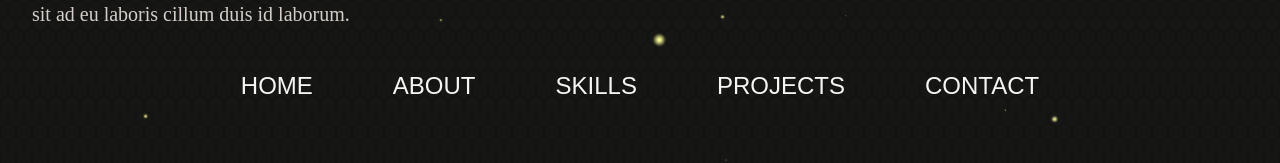
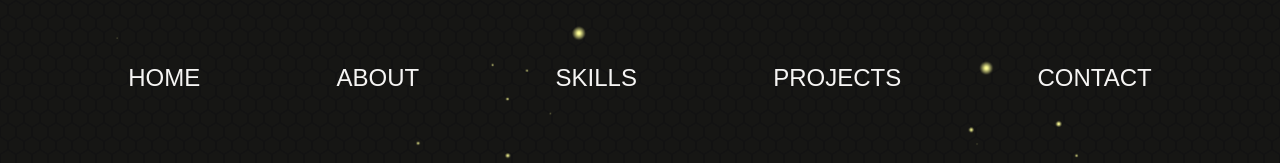
Before and after one commit to ProtoSpoof/quinnkildare.dev, a Next.js app: page /about in a window 1280 px wide. Shown: the part 634-797 px from the top of the page. Built offline with nearby package versions, Linux system fonts and the light colour scheme; a web font is replaced by a local one.

Commit message:
fix layout

```diff
--- a/src/app/about/page.js
+++ b/src/app/about/page.js
@@ -3,7 +3,7 @@ import styles from '@/styles/about.module.scss';
 
 export default function About() {
     return (
-        <main className='flex flex-col w-full h-full items-center gap-5'>
+        <main className='flex flex-col w-full h-full items-center justify-center gap-6'>
             <h1 className='text-6xl'>About Me</h1>
             {/* Profile Picture */}
             <div className={styles.imageOutline}>
--- a/src/app/layout.js
+++ b/src/app/layout.js
@@ -17,18 +17,20 @@ const LINKS = [
     {name: 'About', path: '/about'},
     {name: 'Skills', path: '/skills'},
     {name: 'Projects', path: '/projects'},
-    {name: 'Contact', path: '/contact'}
+    // {name: 'Card', path: '/card'},
+    {name: 'Contact', path: '/contact'},
 ];
 
 export default function RootLayout({ children }) {
+    let showWipe = false;
     return (
         <html lang='en'>
             <body className='h-screen w-screen overflow-hidden honeycomb'>
                 <Fireflies />
-                <div className='container absolute top-1/2 left-1/2 -translate-x-1/2 -translate-y-1/2 p-8'>
+                <div className='container h-full flex flex-col absolute top-1/2 left-1/2 -translate-x-1/2 -translate-y-1/2 p-8'>
                     {children}
+                    <NavBar links={LINKS} />
                 </div>
-                <NavBar links={LINKS}/>
             </body>
         </html>
     );
--- a/src/components/NavBar/NavBar.js
+++ b/src/components/NavBar/NavBar.js
@@ -2,8 +2,8 @@ import NavItem from '@/components/NavBar/NavItem';
 
 export function NavBar({ links }) {
   return (
-    <nav className='absolute bottom-0 w-full mb-16'>
-        <ul className='flex items-center justify-center w-full'>
+    <nav className='w-full pb-10'>
+        <ul className='flex items-center justify-evenly w-full'>
             {links.map(({name, path}) => {
                 return <NavItem name={name} path={path} />
             })}
--- /dev/null
+++ b/src/components/UserContext/UserContext.js
@@ -0,0 +1,12 @@
+import { createContext, useState } from "react";
+
+export const UserContext = createContext(null);
+
+export function UserProvider({children}) {
+    const [user, setUser] = useState(null);
+    return (
+        <UserContext.Provider value={[user, setUser]}>
+            {children}
+        </UserContext.Provider>
+    );
+}
--- /dev/null
+++ b/src/components/UserContext/index.js
@@ -0,0 +1 @@
+export * from '@/components/UserContext/UserContext';
```
